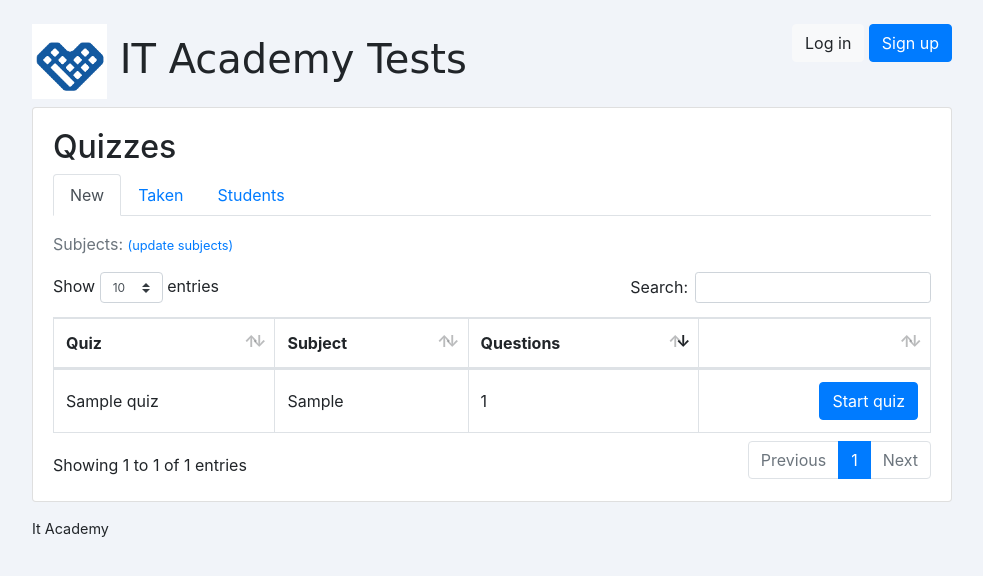
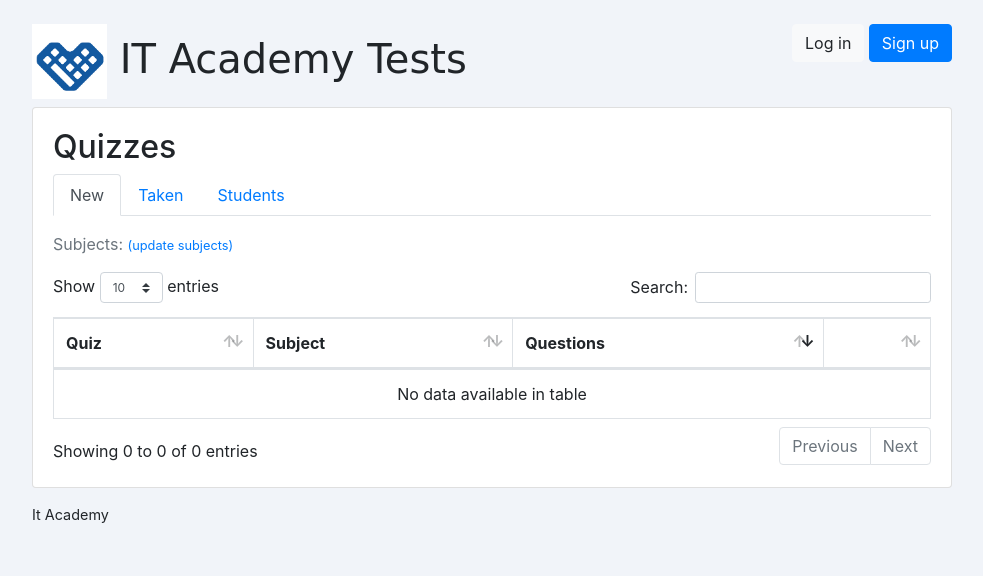
Before and after one commit to Asyllbek/IT-Academy, a Django app: template classroom/templates/classroom/students/quiz_list.html in a window 1280 px wide. Shown: the top 576 px of the page, without its empty margins (148-1131 px from the left). Run offline with Django 3.2, Linux system fonts and the light colour scheme; the template is opened without the code that fills it: most values are stand-ins (such as "Sample title", 1, 10 or a date in 2020); some libraries are stand-ins or nearby versions.

Commit message:
new changes

```diff
--- a/classroom/templates/classroom/students/quiz_list.html
+++ b/classroom/templates/classroom/students/quiz_list.html
@@ -23,7 +23,8 @@
     </thead>
     <tbody>
       {% for quiz in quizzes %}
-        <tr {% if quiz.subject.id in student_subjects %} style="background: #fdf7e3"{%endif%}>
+      {% if quiz.subject.id in student_subjects %}
+        <tr style="background: #fdf7e3">
           <td class="align-middle">{{ quiz.name }}</td>
           <td class="align-middle d-none d-sm-table-cell">{{ quiz.subject.get_html_badge }}</td>
           <td class="align-middle d-none d-sm-table-cell">{{ quiz.questions_count }}</td>
@@ -31,6 +32,7 @@
             <a href="{% url 'students:take_quiz' quiz.pk %}" class="btn btn-primary">Start quiz</a>
           </td>
         </tr>
+            {% endif %}
       {% empty %}
         <tr>
           <td class="bg-light text-center font-italic" colspan="4">No quiz matching your interest subjects right now.</td>
--- a/classroom/tests.py
+++ b/classroom/tests.py
@@ -4,8 +4,6 @@ from django.urls import reverse
 
 
 class LoginPageTest(TestCase):
-    fixtures = ["datas.json"]
-
     def setUp(self):
         self.client = Client()
 
```
